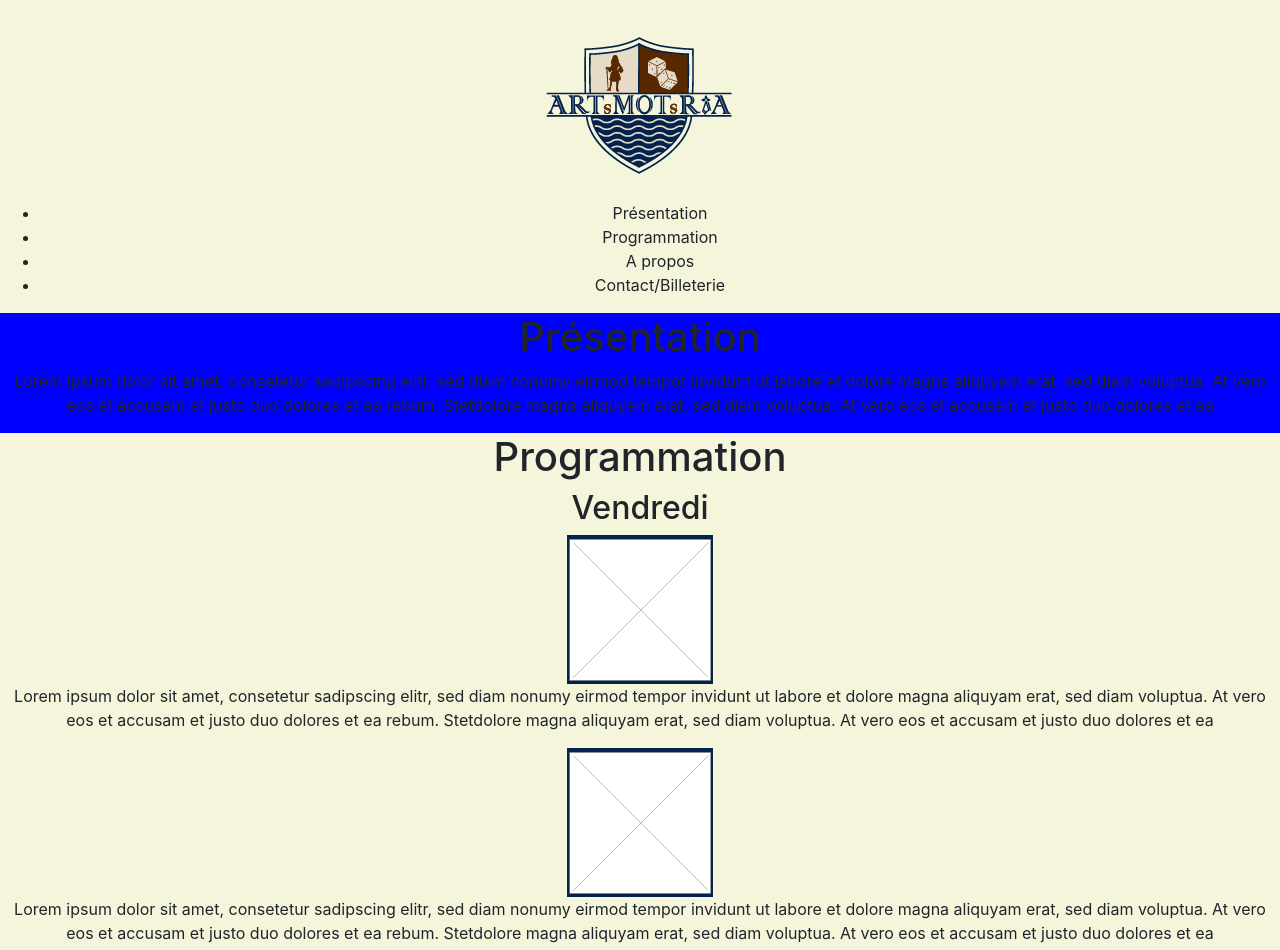
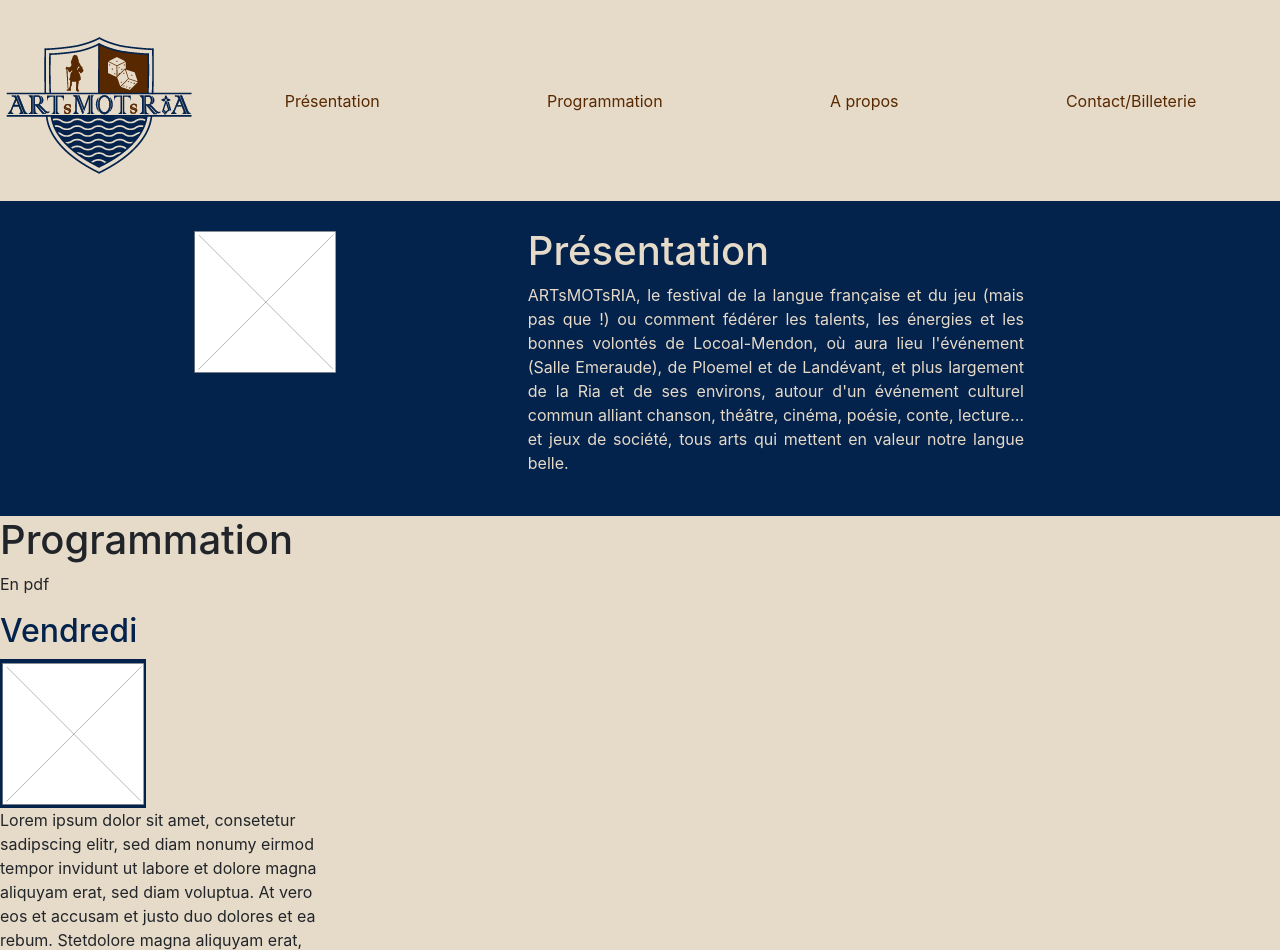
Before and after one commit to glebrech/ArtsMotsRia.bzh, a plain HTML site: page index.html in a window 1280 px wide. Shown: the top 950 px of the page. Drawn offline with Linux system fonts and the light colour scheme.

Commit message:
Header & Presentation + polices

```diff
--- a/css/style.css
+++ b/css/style.css
@@ -1,32 +1,135 @@
 body{
-    display: flex;
-    flex-direction: column;
-    text-align: center;
+
 }
 
 header{
-    background-color: beige;
+    background-color: #e6dac8;
+    color: #582900;
+    display: flex;
+    align-items: center;
+
 }
 
-#presentation {
-    background-color: blue;
+
+
+nav{
+    flex-grow: 1 ;
+
+}
+.nav{
+    justify-content: space-around;
 }
 
-#programmation{
-    background-color: beige;
+section{
+    display: flex;
+
 }
 
-#apropos{
-    background-color: brown;
+h2 {
+    color: #03224c;
 }
 
-#contact{
-    background-color: beige;
+
+
+ul {
+    list-style-type: none;
+  }
+
+  a {
+    text-decoration: none;
+    color:#582900;
+
+
+   }
+
+
+
+
+
+
+
+
+
+
+
+#presentation {
+    background-color: #03224c;
+    color: #e6dac8;
+
 }
 
+.imgpresentation{
+    width: 45%;
+    padding-left: 15%;
+    padding-top: 2%;
+}
+
+.blocpresentation{
+    text-align: justify;
+    width: 70%;
+    margin: auto;
+    padding : 2%;
+    padding-right: 20%;
+   }
+
+
+
+
+
+
+
+
+#programmation{
+    background-color: #e6dac8;
+    flex-direction: column;
+}
+
+.jour{
+}
+
+.blocprogrammation{
+ width: 25%;
+}
+
+
+
+
+
+
+#apropos{
+    background-color: #582900;
+}
+
+
+
+
+
+
+
+
+#contact{
+    background-color: #e6dac8;
+}
+
+
+
+
+
+
+
+
+
+
 #RS{
-    background-color: blue;
+    background-color: #03224c;
 }
+
+
+
+
+
+
+
 
 #mentions{
     background-color: black;
--- a/index.html
+++ b/index.html
@@ -17,35 +17,40 @@
 
         </div>
         <nav>
-            <ul>
-                <li>Présentation</li>
-                <li>Programmation</li>
-                <li>A propos</li>
-                <li>Contact/Billeterie</li>
+            <ul class="nav">
+                <li><a href="#presentation">Présentation</a> </li>
+                <li><a href="#programmation">Programmation</a></li>
+                <li><a href="#apropos">A propos</a></li>
+                <li><a href="#contact">Contact/Billeterie</a></li>
             </ul>
 
         </nav>
     </header>
 
     <section id="presentation">
+        <div class="imgpresentation">
+            <img alt="Carrée blanc" src="images/Carré_blanc.PNG">
+        </div>
+
+        <div class="blocpresentation">
             <h1>Présentation</h1>
-        <div>
 
-            <p>Lorem ipsum dolor sit amet, consetetur sadipscing elitr,
-                sed diam nonumy eirmod tempor invidunt ut labore et
-                dolore magna aliquyam erat, sed diam voluptua. At
-                vero eos et accusam et justo duo dolores et ea rebum.
-                Stetdolore magna aliquyam erat, sed diam voluptua. At
-                vero eos et accusam et justo duo dolores et ea
+            <p> ARTsMOTsRIA, le festival de la langue française et du jeu (mais pas que !) ou
+                comment fédérer les talents, les énergies et les bonnes volontés de Locoal-Mendon,
+                où aura lieu l'événement (Salle Emeraude), de Ploemel et de Landévant, et plus
+                largement de la Ria et de ses environs, autour d'un événement culturel commun
+                alliant chanson, théâtre, cinéma, poésie, conte, lecture… et jeux de société, tous
+                arts qui mettent en valeur notre langue belle.
             </p>
 
         </div>
     </section>
     <section id="programmation">
         <h1>Programmation</h1>
+        <p class="pdf">En pdf</p>
         <div class=jour>
             <h2>Vendredi</h2>
-            <div>
+            <div class="blocprogrammation">
                 <img alt="Carrée blanc" src="images/Carré_blanc.PNG">
                 <p>Lorem ipsum dolor sit amet, consetetur sadipscing elitr,
                     sed diam nonumy eirmod tempor invidunt ut labore et
@@ -55,7 +60,7 @@
                     vero eos et accusam et justo duo dolores et ea
                 </p>
             </div>
-            <div>
+            <div class="blocprogrammation">
                 <img alt="Carrée blanc" src="images/Carré_blanc.PNG">
                 <p>Lorem ipsum dolor sit amet, consetetur sadipscing elitr,
                     sed diam nonumy eirmod tempor invidunt ut labore et
```
Also changed, not shown: polices/Louis George Cafe Bold Italic.ttf (added), polices/Louis George Cafe Bold.ttf (added), polices/Louis George Cafe Italic.ttf (added), polices/Louis George Cafe Light Italic.ttf (added), polices/Louis George Cafe Light.ttf (added), polices/Louis George Cafe.ttf (added), polices/Louis George Café Typeface.png (added), polices/Sanford-0103_demo.ttf (added), 1 other file. Lines whose indentation alone changed are shown as unchanged.
